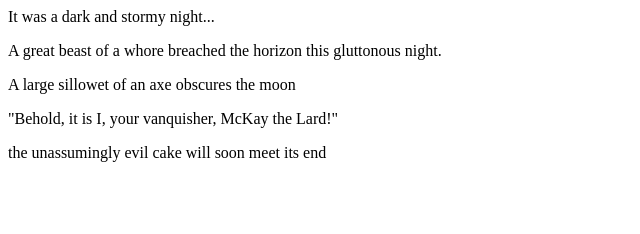
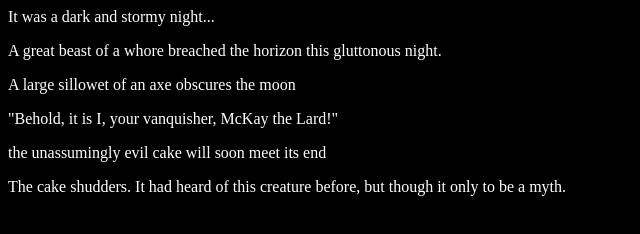
Before and after one commit to mckaybailey/fireside-story, a plain HTML site: page index.html in a window 1280 px wide. Shown: the whole page, without its empty margins (0-640 px from the left). Drawn offline with Linux system fonts and the light colour scheme.

Commit message:
Added style.css 2

```diff
--- a/index.html
+++ b/index.html
@@ -1,9 +1,13 @@
 <html>
+    <head>
+        <link rel="stylesheet" type="text/css" href="style.css">
+    </head>
     <body>
         <p>It was a dark and stormy night...</p>
         <p>A great beast of a whore breached the horizon this gluttonous night.</p>
         <p>A large sillowet of an axe obscures the moon</p>
         <p>"Behold, it is I, your vanquisher, McKay the Lard!"</p>
         <p>the unassumingly evil cake will soon meet its end</p>
-      </body>
+        <p>The cake shudders. It had heard of this creature before, but though it only to be a myth.</p>
+    </body>
 </html>
--- a/style.css
+++ b/style.css
@@ -0,0 +1,4 @@
+body {
+    color: white;
+    background-color: black;
+  }
```
